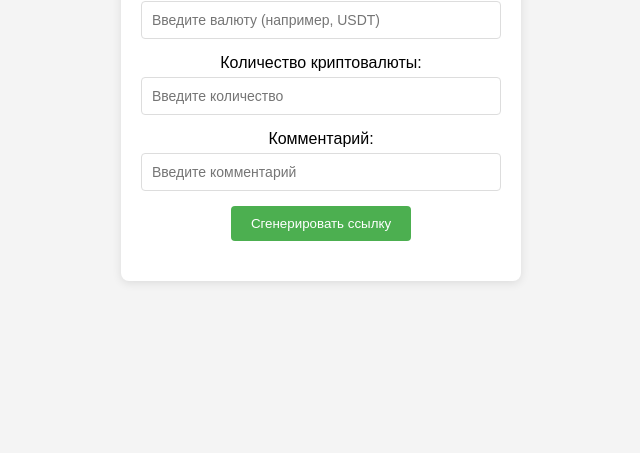
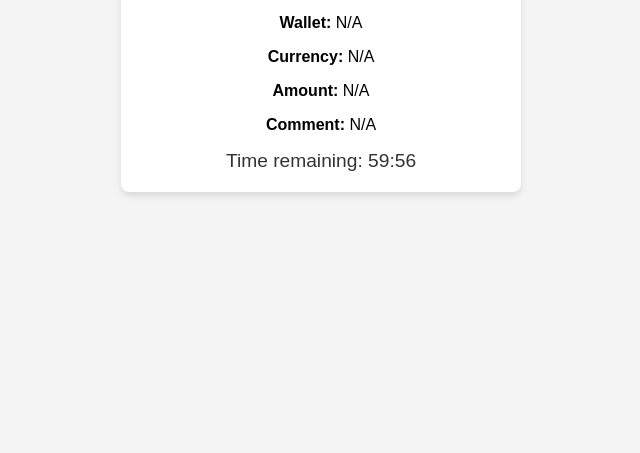
Before and after one commit to xersecwork/site-tester, a plain HTML site: page index.html in a window 1280 px wide. Shown: the part 347-800 px from the top of the page, without its empty margins (319-959 px from the left). Drawn offline with Linux system fonts and the light colour scheme.

Commit message:
Update index.html

```diff
--- a/index.html
+++ b/index.html
@@ -1,36 +1,90 @@
 <!DOCTYPE html>
-<html lang="ru">
+<html lang="en">
 <head>
     <meta charset="UTF-8">
     <meta name="viewport" content="width=device-width, initial-scale=1.0">
-    <title>Крипто-Транзакция</title>
-    <link rel="stylesheet" href="styles.css">
+    <title>Crypto Transaction</title>
+    <style>
+        body {
+            font-family: Arial, sans-serif;
+            margin: 0;
+            padding: 0;
+            display: flex;
+            flex-direction: column;
+            align-items: center;
+            justify-content: center;
+            height: 100vh;
+            background-color: #f4f4f4;
+        }
+        .container {
+            text-align: center;
+            padding: 20px;
+            background: white;
+            border-radius: 8px;
+            box-shadow: 0 4px 6px rgba(0, 0, 0, 0.1);
+        }
+        .expired {
+            color: red;
+            font-weight: bold;
+        }
+        .timer {
+            margin-top: 10px;
+            font-size: 1.2em;
+            color: #333;
+        }
+    </style>
 </head>
 <body>
-    <div class="container">
-        <h1>Крипто-Транзакция</h1>
-        <div class="form-group">
-            <label for="wallet">Криптокошелек:</label>
-            <input type="text" id="wallet" placeholder="Введите криптокошелек" required>
-        </div>
-        <div class="form-group">
-            <label for="currency">Криптовалюта:</label>
-            <input type="text" id="currency" placeholder="Введите валюту (например, USDT)" required>
-        </div>
-        <div class="form-group">
-            <label for="crypto_count">Количество криптовалюты:</label>
-            <input type="number" id="crypto_count" placeholder="Введите количество" required step="0.01">
-        </div>
-        <div class="form-group">
-            <label for="comment">Комментарий:</label>
-            <input type="text" id="comment" placeholder="Введите комментарий" required>
-        </div>
-        <button onclick="generateLink()">Сгенерировать ссылку</button>
-
-        <div class="result" id="result"></div>
+    <div class="container" id="content">
+        <h1>Crypto Payment Details</h1>
+        <p><strong>Wallet:</strong> <span id="wallet"></span></p>
+        <p><strong>Currency:</strong> <span id="currency"></span></p>
+        <p><strong>Amount:</strong> <span id="crypto_count"></span></p>
+        <p><strong>Comment:</strong> <span id="comment"></span></p>
         <div class="timer" id="timer"></div>
     </div>
 
-    <script src="script.js"></script>
+    <script>
+        function getUrlParams() {
+            const params = new URLSearchParams(window.location.search);
+            return {
+                wallet: params.get('wallet') || 'N/A',
+                currency: params.get('currency') || 'N/A',
+                crypto_count: params.get('crypto_count') || 'N/A',
+                comment: params.get('comment') || 'N/A'
+            };
+        }
+
+        function startTimer(duration, display) {
+            let timer = duration, minutes, seconds;
+            const interval = setInterval(() => {
+                minutes = Math.floor(timer / 60);
+                seconds = timer % 60;
+
+                minutes = minutes < 10 ? '0' + minutes : minutes;
+                seconds = seconds < 10 ? '0' + seconds : seconds;
+
+                display.textContent = `Time remaining: ${minutes}:${seconds}`;
+
+                if (--timer < 0) {
+                    clearInterval(interval);
+                    document.getElementById('content').innerHTML = '<p class="expired">Time to complete the payment has expired.</p>';
+                }
+            }, 1000);
+        }
+
+        document.addEventListener('DOMContentLoaded', () => {
+            const params = getUrlParams();
+
+            document.getElementById('wallet').textContent = params.wallet;
+            document.getElementById('currency').textContent = params.currency;
+            document.getElementById('crypto_count').textContent = params.crypto_count;
+            document.getElementById('comment').textContent = params.comment;
+
+            const timerDuration = 60 * 60; // 1 hour in seconds
+            const timerDisplay = document.getElementById('timer');
+            startTimer(timerDuration, timerDisplay);
+        });
+    </script>
 </body>
 </html>
```
